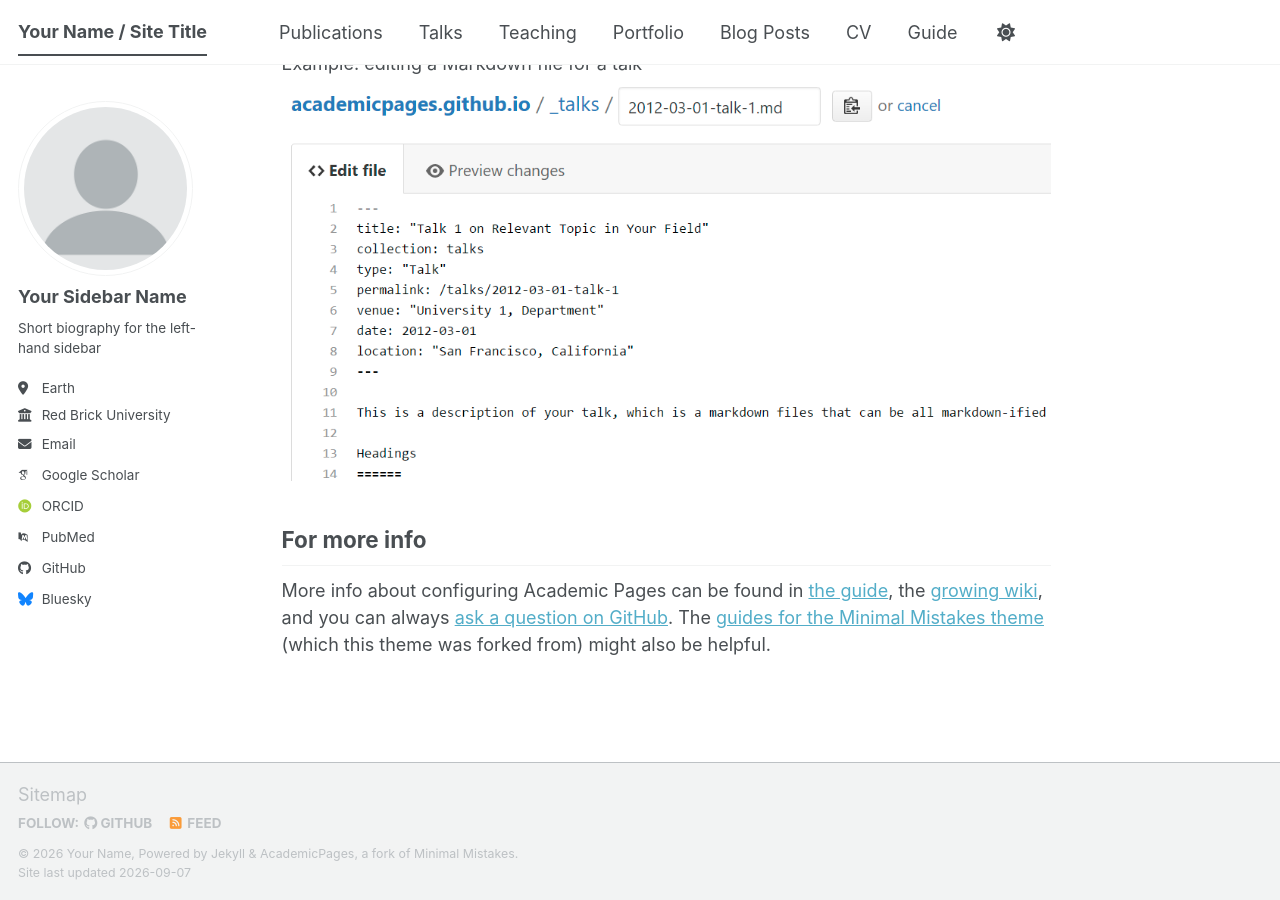
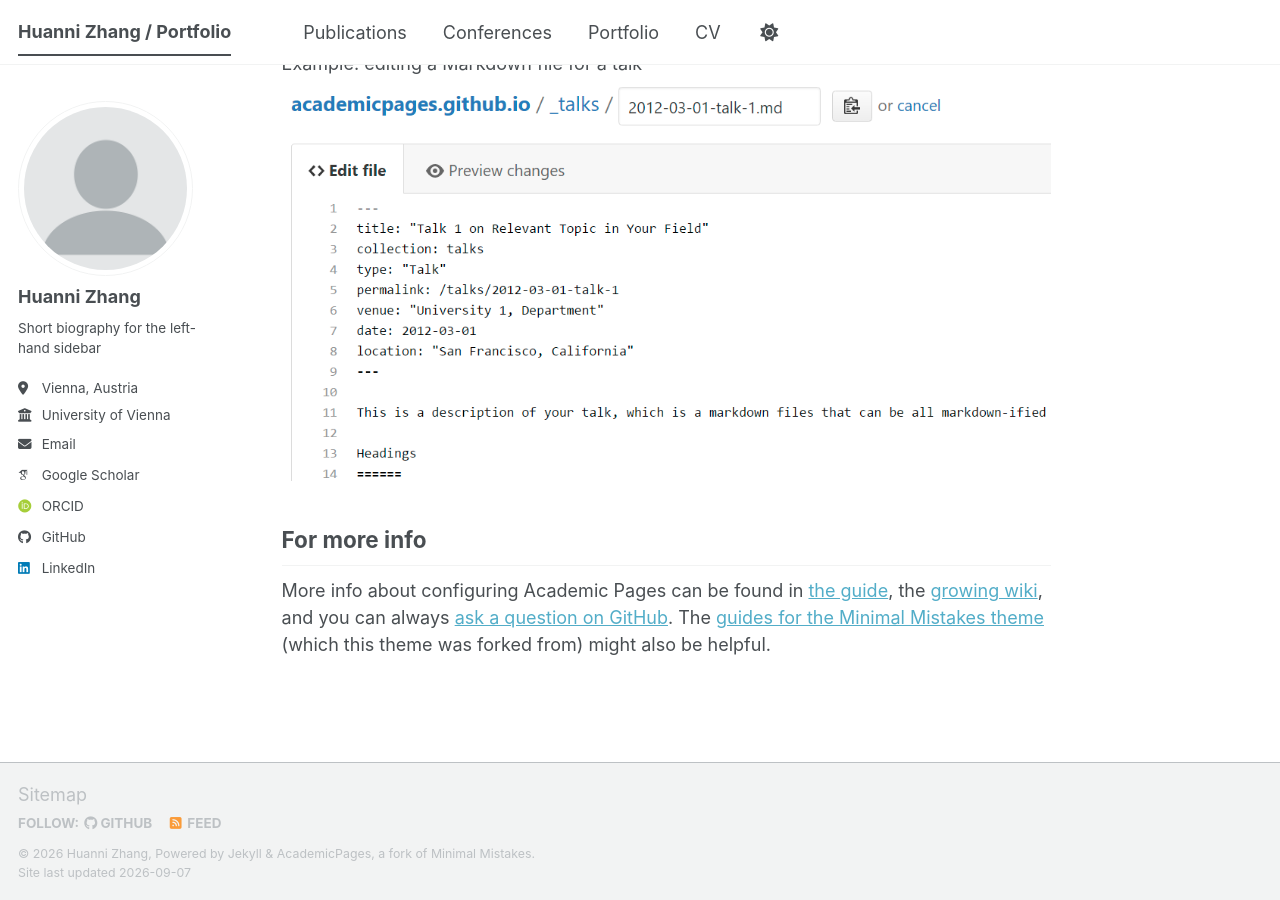
Before and after one commit to Huanni05/Huanni05.github.io, a Jekyll site: the page built from _pages/about.md, in a window 1280 px wide and 900 px high, scrolled down 2720 px. Built offline with Jekyll 4.4.1, drawn with Linux system fonts in a browser that asks for light colours; some web fonts are replaced; a script bundle is joined from its source files by our own code; library files that are not in the unit come from our copies.

Commit message:
initial commit

```diff
--- a/_config.yml
+++ b/_config.yml
@@ -9,14 +9,14 @@
 # Basic Site Settings
 locale                   : "en-US"
 site_theme               : "default" # The available themes options are "default", "air", "sunrise", "mint", "dirt" and "contrast"
-title                    : "Your Name / Site Title"
+title                    : "Huanni Zhang / Portfolio"
 title_separator          : "-"
-name                     : &name "Your Name"
-description              : &description "Your Name's academic portfolio"   # Update this with a general description of your site, this is the default if not overridden by a page
-url                      : https://academicpages.github.io # The base hostname & protocol for your site e.g. "https://[your GitHub username].github.io",
+name                     : &name "Huanni Zhang"
+description              : &description "Huanni Zhang's academic portfolio"   # Update this with a general description of your site, this is the default if not overridden by a page
+url                      : https://Huanni05.github.io # The base hostname & protocol for your site e.g. "https://[your GitHub username].github.io",
                                                            # or if you already have some other page hosted on Github then use "https://[your GitHub username].github.io/[Your Repo Name]"
 baseurl                  : "" # the subpath of your site, e.g. "/blog"
-repository               : "academicpages/academicpages.github.io"
+repository               : "Huanni05/Huanni05.github.io"
 
 # Site Author - The following control what appear as part of the author content on the side bar.
 #               If a field is blank the icon and link will not appear, otherwise it will be shown.
@@ -24,24 +24,24 @@
 author:
   # Biographic information
   avatar           : "profile.png"
-  name             : "Your Sidebar Name"
+  name             : "Huanni Zhang"
   pronouns         : # example: "she/her"
   bio              : "Short biography for the left-hand sidebar"
-  location         : "Earth"
-  employer         : "Red Brick University"
+  location         : "Vienna, Austria"
+  employer         : "University of Vienna"
   uri              : # URL
-  email            : "none@example.org"
+  email            : "huannizhang@gmail.com"
 
   # Academic websites
   academia         : # URL
   arxiv            : # URL - Update with the correct link to your profile
-  googlescholar    : "https://scholar.google.com/citations?user=PS_CX0AAAAAJ"
+  googlescholar    : "https://scholar.google.com/citations?user=PmmeTGYAAAAJ&hl=en"
   inspire-hep      : # URL
   impactstory      : # URL
-  orcid            : "https://orcid.org/yourorcidurl"
+  orcid            : "https://orcid.org/0009-0005-9823-9347"
   semantic         : # URL
   ssrn             : # URL
-  pubmed           : "https://www.ncbi.nlm.nih.gov/pubmed/?term=john+snow"
+  pubmed           : # URL
   researchgate     : # URL
   scopus           : # URL
   zotero           : # URL
@@ -51,36 +51,12 @@
   bitbucket        : # Username - Update with your username on the site
   codepen          : # Username
   dribbble         : # Username
-  github           : "academicpages"
+  github           : "Huanni05"
   kaggle           : # Username
   stackoverflow    : # User number or user number and name (i.e., use "1" or "1/jeff-atwood")
 
   # Social media
-  artstation       : # Username
-  bluesky          : "bsky.app" # Replace this with you Bluesky username
-  facebook         : # Username
-  flickr           : # Username
-  foursquare       : # Username
-  goodreads        : # Username
-  google_plus      : # Username
-  keybase          : # Username
-  instagram        : # Username
-  lastfm           : # Username
-  linkedin         : # Username
-  mastodon         : # URL
-  medium           : # URL
-  pinterest        : # Username
-  soundcloud       : # Username
-  steam            : # Username
-  telegram         : # URL
-  tumblr           : # Username
-  twitter          : # Username for X / Twitter
-  vine             : # Username
-  weibo            : # Username
-  wikipedia        : # Username
-  xing             : # Username
-  youtube          : # Username
-  zhihu            : # Username
+  linkedin         : Huanni Zhang
 
 # Publication Category - The following the list of publication categories and their headings
 publication_category:
--- a/_data/navigation.yml
+++ b/_data/navigation.yml
@@ -11,17 +11,17 @@
   - title: "Publications"
     url: /publications/
 
-  - title: "Talks"
-    url: /talks/
+  - title: "Conferences"
+    url: /conferences/
 
-  - title: "Teaching"
-    url: /teaching/
+  # - title: "Teaching"
+  #   url: /teaching/
 
   - title: "Portfolio"
     url: /portfolio/
 
-  - title: "Blog Posts"
-    url: /year-archive/
+  # - title: "Blog Posts"
+  #   url: /year-archive/
 
   - title: "CV"
     url: /cv/
@@ -29,5 +29,5 @@
   # - title: "CV"
   #   url: /cv-json/
 
-  - title: "Guide"
-    url: /markdown/
+  # - title: "Guide"
+  #   url: /markdown/
```
